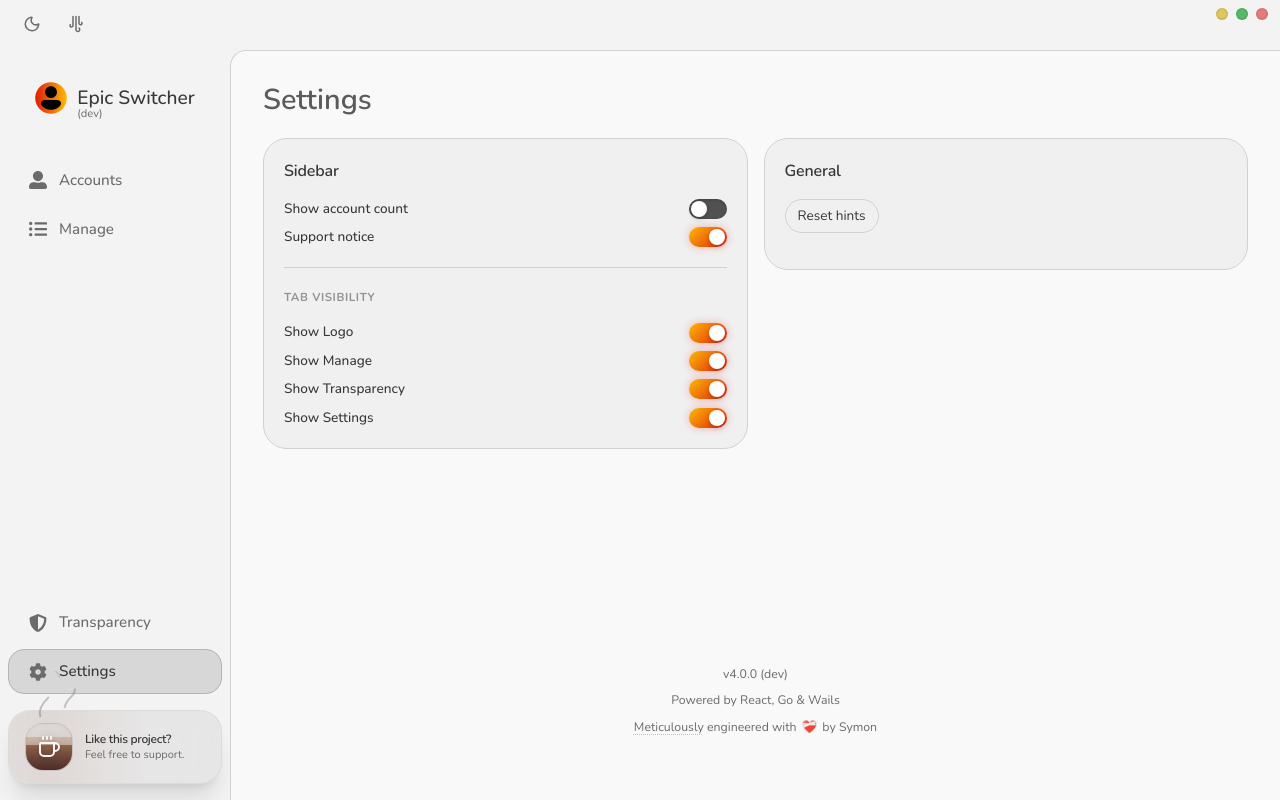
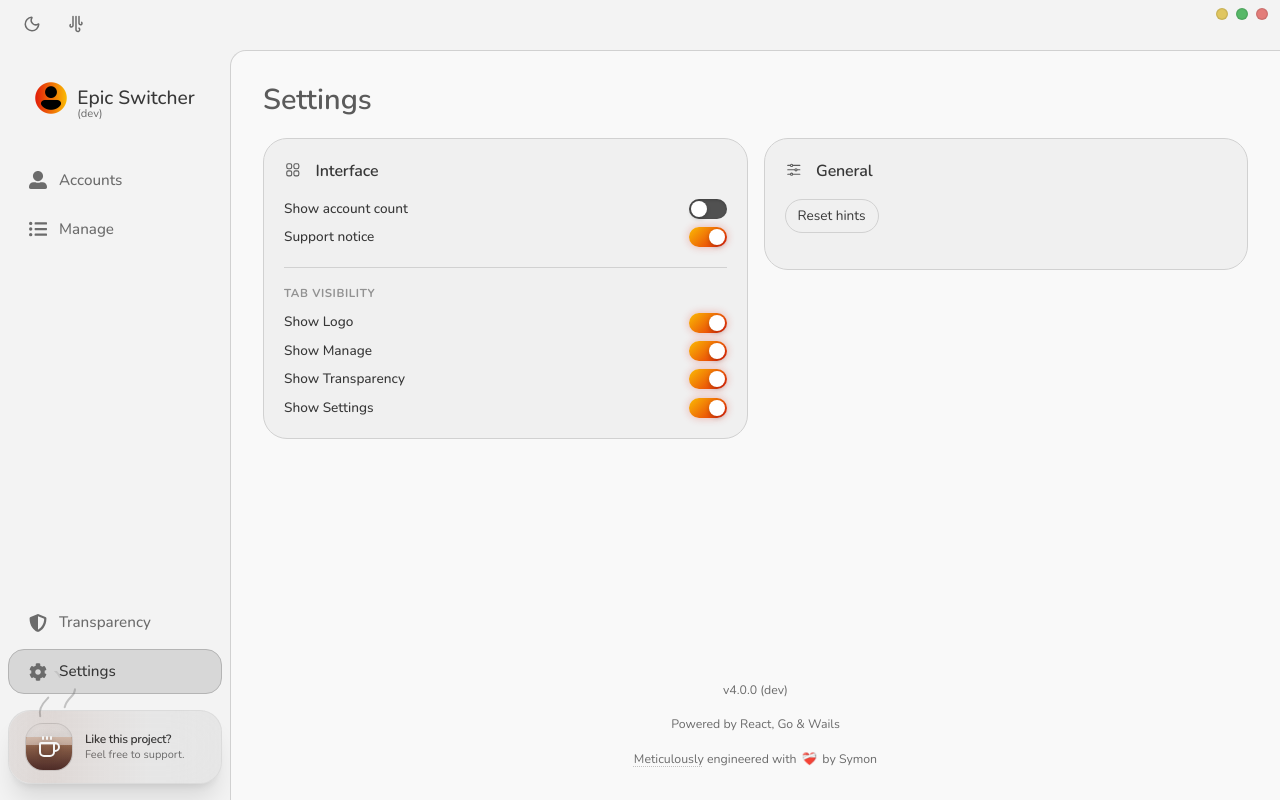
Before and after one commit to symonxdd/epic-switcher, a React (Vite) app in the folder frontend/: page /settings in a window 1280 px wide. Built offline with nearby package versions, Linux system fonts and the light colour scheme.

Commit message:
Enhance Settings UI with icons and layout tweaks
Add icons to section headers for better visual hierarchy

Move update notice to General section and restyle it

Tighten spacing and padding across Settings layout

Minor CSS refinements for alignment and footer spacing

```diff
--- a/frontend/src/pages/Settings.jsx
+++ b/frontend/src/pages/Settings.jsx
@@ -9,6 +9,11 @@ import toast from "react-hot-toast";
 import { FaGithub } from "react-icons/fa";
 import { GetLatestVersion } from "../../wailsjs/go/services/UpdateService";
 import { BrowserOpenURL } from '../../wailsjs/runtime';
+import {
+  HiOutlineGift,
+  HiOutlineSquares2X2,
+  HiOutlineAdjustmentsHorizontal
+} from "react-icons/hi2";
 
 const CHEEKY_MESSAGES = [
   "Nice try! Settings are mandatory for your sanity. 🤨",
@@ -150,7 +155,10 @@ function Settings() {
         <div className={styles.settingsColumn}>
           {/* --- Sidebar Settings --- */}
           <div className={styles.settingsGroup}>
-            <h5 className={styles.labelHeading}>Sidebar</h5>
+            <h5 className={styles.labelHeading}>
+              <HiOutlineSquares2X2 className={styles.headingIcon} />
+              Interface
+            </h5>
 
             <div className={styles.subGroupItems}>
 
@@ -241,29 +249,15 @@ function Settings() {
               </div>
             </div>
           </div>
-
-          {/* --- Update Available Notice --- */}
-          {remoteVersion && isRemoteVersionNewer(remoteVersion, currentVersion) && (
-            <div className={styles.settingsGroup}>
-              <h5 className={styles.labelHeading}>
-                New update ready
-                <span className={styles.versionSubtext}>v{remoteVersion}</span>
-              </h5>
-              <button
-                className={styles.actionButton}
-                onClick={handleOpenGithubRelease}
-              >
-                <FaGithub />
-                View on GitHub
-              </button>
-            </div>
-          )}
         </div>
 
         <div className={styles.settingsColumn}>
           {/* --- General Settings --- */}
           <div className={styles.settingsGroup}>
-            <h5 className={styles.labelHeading}>General</h5>
+            <h5 className={styles.labelHeading}>
+              <HiOutlineAdjustmentsHorizontal className={styles.headingIcon} />
+              General
+            </h5>
 
             <div className={styles.btnGroup}>
               <button
@@ -295,7 +289,25 @@ function Settings() {
             </div>
           </div>
 
-
+          {/* --- Update Available Notice --- */}
+          {remoteVersion && isRemoteVersionNewer(remoteVersion, currentVersion) && (
+            <div className={styles.settingsGroup}>
+              <h5 className={styles.labelHeading}>
+                <HiOutlineGift className={styles.giftIcon} />
+                <div className={styles.updateTitleGroup}>
+                  New update ready
+                  <span className={styles.versionSubtext}>v{remoteVersion}</span>
+                </div>
+              </h5>
+              <button
+                className={styles.actionButton}
+                onClick={handleOpenGithubRelease}
+              >
+                <FaGithub />
+                View on GitHub
+              </button>
+            </div>
+          )}
         </div>
       </div>
 
@@ -342,7 +354,7 @@ function Settings() {
           />
         )}
       </AnimatePresence>
-    </div>
+    </div >
   );
 }
 
--- a/frontend/src/pages/Settings.module.css
+++ b/frontend/src/pages/Settings.module.css
@@ -4,7 +4,7 @@
   flex-direction: column;
   min-height: 100%;
   color: var(--text-primary);
-  padding: 2rem 0 32px;
+  padding: 2rem 0 0;
 }
 
 :global([data-layout="top-nav"]) .settingsContainer {
@@ -184,14 +184,14 @@
 .toggleSubGroup {
   display: flex;
   flex-direction: column;
-  gap: 12px;
+  gap: 8px;
   margin-top: 4px;
-  padding-top: 16px;
+  padding-top: 12px;
   border-top: 1px solid var(--border-subtle);
 }
 
 .subGroupHeader {
-  margin-bottom: 2px;
+  margin-bottom: 0px;
 }
 
 .subGroupLabel {
@@ -274,12 +274,11 @@
 /* --- Footer Section --- */
 .appFooter {
   margin-top: auto;
-  padding: 20px 0 0;
   display: flex;
   flex-direction: column;
   align-items: center;
   justify-content: flex-end;
-  gap: 8px;
+  gap: 16px;
 }
 
 .footerTop,
@@ -345,3 +344,38 @@
 .dictionaryLink:hover {
   text-decoration-color: currentColor;
 }
+
+/* --- Heading Icons --- */
+.headingIcon {
+  color: var(--text-primary);
+  margin-right: 14px;
+  /* Slightly wider for better balance */
+  font-size: 1.1rem;
+  opacity: 0.8;
+  flex-shrink: 0;
+  margin-top: 2px;
+  /* Standard vertical centering for most icons */
+}
+
+/* Specialized offset for the Gift icon which appeared too low */
+.giftIcon {
+  color: var(--text-primary);
+  margin-right: 14px;
+  font-size: 1.1rem;
+  opacity: 0.8;
+  flex-shrink: 0;
+  margin-top: 0px;
+  /* Perfectly centered between the other icons and the text */
+}
+
+.labelHeading {
+  margin: 0;
+  display: flex !important;
+  align-items: flex-start;
+}
+
+.updateTitleGroup {
+  display: flex;
+  flex-direction: column;
+  line-height: 1.2;
+}
```
Also changed, not shown: 1 other file (tests, documents, lock files or other folders).
